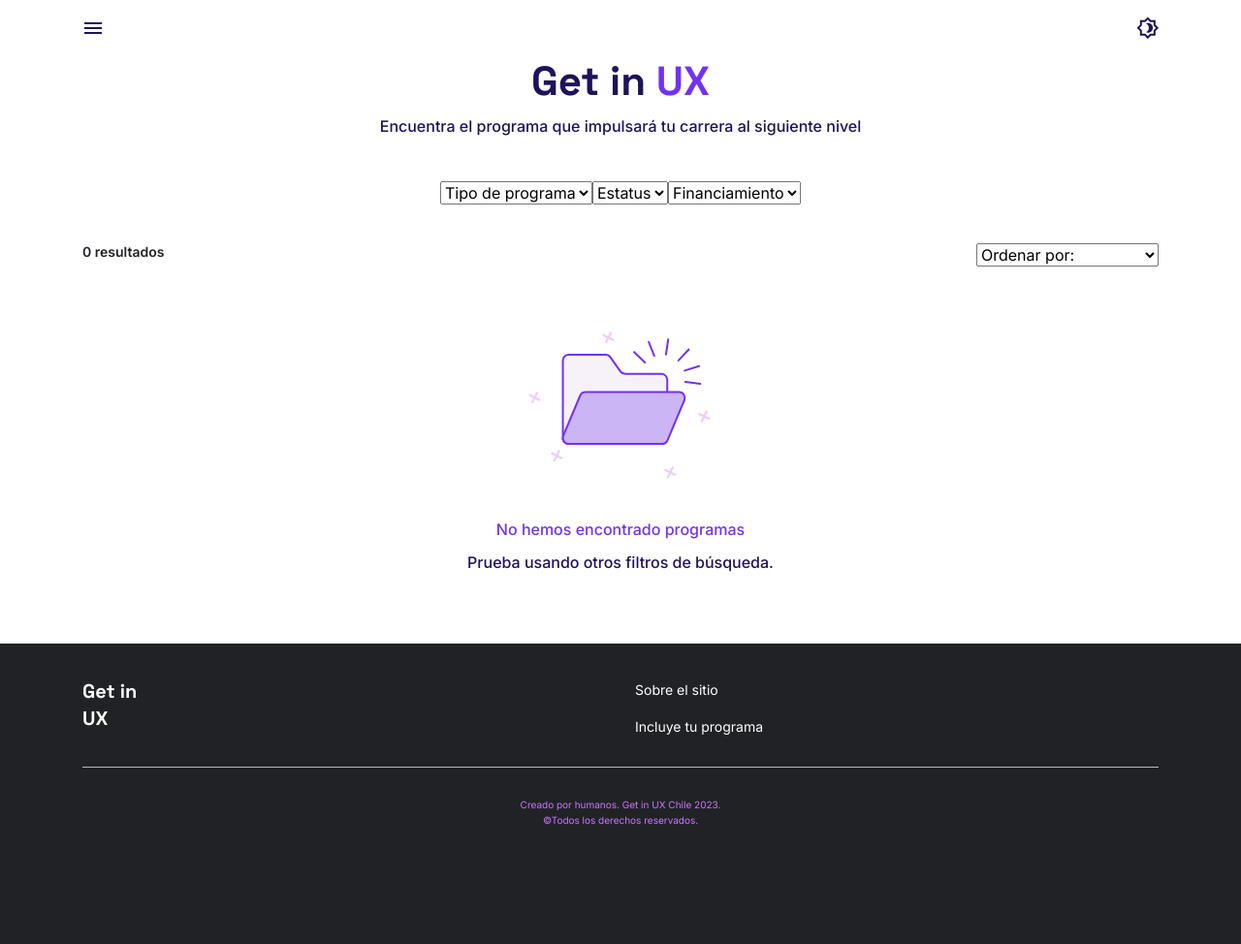
After one commit to nicofront/GetinUX, a PHP site: page /v-home-empty.php in a window 1280 px wide. The commit adds this page. Shown: the whole page at 97% size. Run offline with PHP 8.4, Linux system fonts and the light colour scheme; style sheets or scripts are compiled from the project's sources; some libraries are stand-ins or nearby versions.

Commit message:
feat - home empty

```diff
--- a/index.php
+++ b/index.php
@@ -14,6 +14,11 @@
 			<li>
 				<a href="v-home.php">
 					Home
+				</a>
+			</li>
+			<li>
+				<a href="v-home-empty.php">
+					Sin resultados
 				</a>
 			</li>
 			<li>
--- /dev/null
+++ b/v-home-empty.php
@@ -0,0 +1,155 @@
+<html lang="es">
+
+<head>
+    <meta charset="UTF-8">
+    <meta name="viewport" content="width=device-width, initial-scale=1.0">
+    <meta name="title" content="Get in UX"/>
+    <meta name="description" content="Encuentra el programa que impulsará tu carrera al siguiente nivel"/>
+    <meta property="og:title" content="Get in UX"/>
+    <meta property="og:description" content="Encuentra el programa que impulsará tu carrera al siguiente nivel"/>
+
+    <meta property="og:type" content="company"/>
+    <meta property="og:url" content="https://www.getinuxcl.com"/>
+    <meta property="og:site_name" content="Get in UX"/>
+    <title>Get in UX</title>
+    <link rel="shortcut icon" href="dist/img/favicon.png"/>
+    <link href="https://cdn.jsdelivr.net/npm/select2@4.1.0-rc.0/dist/css/select2.min.css" rel="stylesheet" />
+    <link rel="stylesheet" href="dist/css/style.css?cb=1615307255841">
+</head>
+
+<body class="transition">
+    <div class="sidebar">
+        <div class="sidebar__layer"></div>
+        <div class="sidebar__box">
+            <a href="" class="sidebar__close sidebar__trigger"></a>
+            <ul>
+                <li>
+                    <a href="v-home.php">Inicio</a>
+                </li>
+                <li>
+                    <a href="v-nosotros.php">Sobre el sitio</a>
+                </li>
+                <li>
+                    <a href="v-contacto.php">Incluye tu programa</a>
+                </li>
+            </ul>
+        </div>
+    </div>
+
+    <div class="header transition">
+        <div class="container">
+            <div class="row">
+                <div class="col-lg-12">
+                    <div class="header__menu">
+                        <a href="#" class="header__switch sidebar__trigger"></a>
+                        <a href="#" class="header__contrast"></a>
+                    </div>
+                </div>
+            </div>
+        </div>
+    </div>
+
+    <div class="bgblock">
+        <div class="container">
+            <div class="row">
+                <div class="col-md-12">
+                    <h3 class="u-center text text-5xl text--bold text-darkblue u-mb10">
+                        Get in <span>UX</span>
+                    </h3>
+                    <h4 class="u-center text text-base text-darkblue text--medium u-mb0">
+                        Encuentra el programa que impulsará tu carrera al siguiente nivel
+                    </h4>
+                </div>
+            </div>
+        </div>
+    </div>
+
+    <div class="u-pb0">
+        <div class="container">
+            <div class="row">
+                <div class="col-md-12 u-mb40">
+                    <div class="search">
+                        <div class="search__scroll u-mb40">
+                            <div class="search__filters">
+                                <select name="programs" id="">
+                                    <option value="">Tipo de programa</option>
+                                    <option value="bootcamp">Bootcamp</option>
+                                    <option value="curso">Curso</option>
+                                    <option value="diplomado">Diplomado</option>
+                                    <option value="magister">Magister</option>
+                                    <option value="pregrado">Pregrado</option>
+                                    <option value="taller">Taller</option>
+                                </select>
+                                <select name="status" id="">
+                                    <option value="">Estatus</option>
+                                    <option value="lorem">Lorem</option>
+                                </select>
+                                <select name="price" id="">
+                                    <option value="">Financiamiento</option>
+                                    <option value="lorem">Lorem</option>
+                                </select>
+                            </div>
+                        </div>
+                        <div class="search__data u-mb10">
+                            <h5 class="text text-sm text--black u-mb0">
+                                0 resultados
+                            </h5>
+                            <select name="sort" id="">
+                                <option value="">Ordenar por:</option>
+                                <option value="">Último añadido</option>
+                                <option value="">Precio menor a mayor</option>
+                                <option value="">Precio mayor a menor</option>
+                            </select>
+                        </div>
+                        <div class="u-center u-pt30 u-pb30">
+                            <img src="dist/img/icon-folder.svg" alt="Folder">
+                            <h4 class="text text-base text-darkblue text--medium u-mb10 u-mt0">
+                                <span>No hemos encontrado programas</span>
+                            </h4>
+                            <h4 class="text text-base text-darkblue text--medium u-mb0">
+                                Prueba usando otros filtros de búsqueda.
+                            </h4>
+                        </div>
+                    </div>
+                </div>
+            </div>
+        </div>
+    </div>
+
+    <footer class="footer transition">
+        <div class="container">
+            <div class="row">
+                <div class="col-6">
+                    <a href="#" class="footer__title text-xl text u-mb0 text--medium">
+                        Get in <br>
+                        UX
+                    </a>
+                </div>
+                <div class="col-6">
+                    <ul>
+                        <li>
+                            <a href="" class="text text-sm">
+                                Sobre el sitio
+                            </a>
+                        </li>
+                        <li>
+                            <a href="" class="text text-sm">
+                                Incluye tu programa
+                            </a>
+                        </li>
+                    </ul>
+                </div>
+                <div class="col-md-12">
+                    <p class="text text-xxs u-center u-mb0">
+                        Creado por humanos. Get in UX Chile 2023. <br>
+                        ©Todos los derechos reservados.
+                    </p>
+                </div>
+            </div>
+        </div>
+    </footer>
+
+    <script src="dist/js/all.js?cb=1615307255841"></script>
+</body>
+
+</html>
```
Also changed, not shown: dev/img/icon-folder.svg (added).
